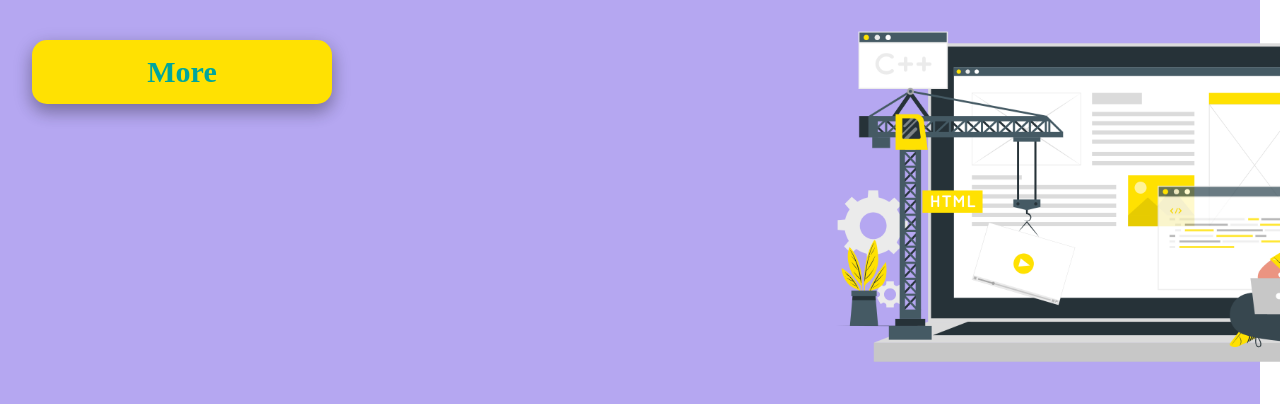
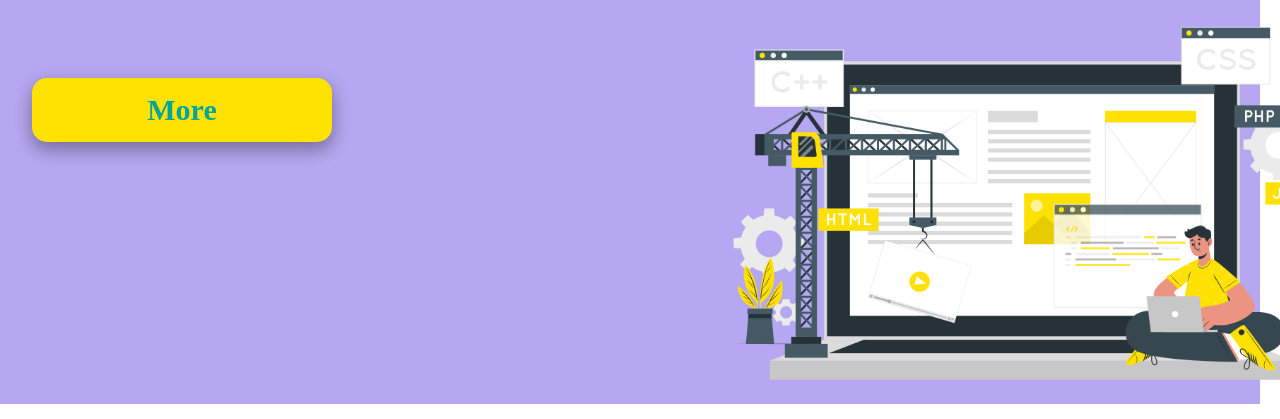
Before and after one commit to JawaherAlhussein/Develop-project-master, a plain HTML site: page index.html in a window 1280 px wide. Shown: the part 258-677 px from the top of the page. Drawn offline with Linux system fonts and the light colour scheme.

Commit message:
chages in the first img

```diff
--- a/style.css
+++ b/style.css
@@ -20,7 +20,7 @@ nav{
 
 .nav-link li a{
     text-decoration: none;
-    font-family:Quicksand ;
+    font-family:'Quicksand' ;
     font-size: 25px;
     color: rgb(12,23,83);
 
@@ -40,6 +40,8 @@ nav{
     background-color: rgb(181,167,241) ;
     padding: 50px 32px;
     margin: 20px 20px 0 0;
+    margin-bottom: -0px;
+
 }
 
 #text-first{
@@ -62,28 +64,26 @@ nav{
     color: rgb(0,166,156);
     border : none;
     padding: 15px 60px;
-    text-align: center;
-    text-decoration: none;
-    display: inline-block;
+    margin: 0 auto ;
+    outline: none;
+    cursor: pointer;
+    border-radius: 8px;
+    box-shadow: 0 8px 16px 0 rgba(0,0,0,0.2), 0 6px 20px 0 rgba(0,0,0,0.19);
+    border-radius: 15px;
+    position: absolute;
+    width: 300px;
+    bottom: 400px;
+    max-width: 600px;
     font-size: 30px;
     font-weight: bold;
     font-family: "Quicksand";
-    margin: 0 auto ;
-    cursor: pointer;
-    border-radius: 8px;
-    box-shadow: 0 8px 16px 0 rgba(0,0,0,0.2), 0 6px 20px 0 rgba(0,0,0,0.19);
-    width: 300px;
-    position: relative;
-    bottom: 250px;
-    max-width: 600px;
-    border-radius: 15px;
 }
 
 
 .responsive {
     width: 600px;
-    position: relative;
-    left: 500px;
+    position:relative;
+    left: 700px;
     bottom: 200px;
     top: 30px;
 
```
Also changed, not shown: index.html (+1 -1 lines).
